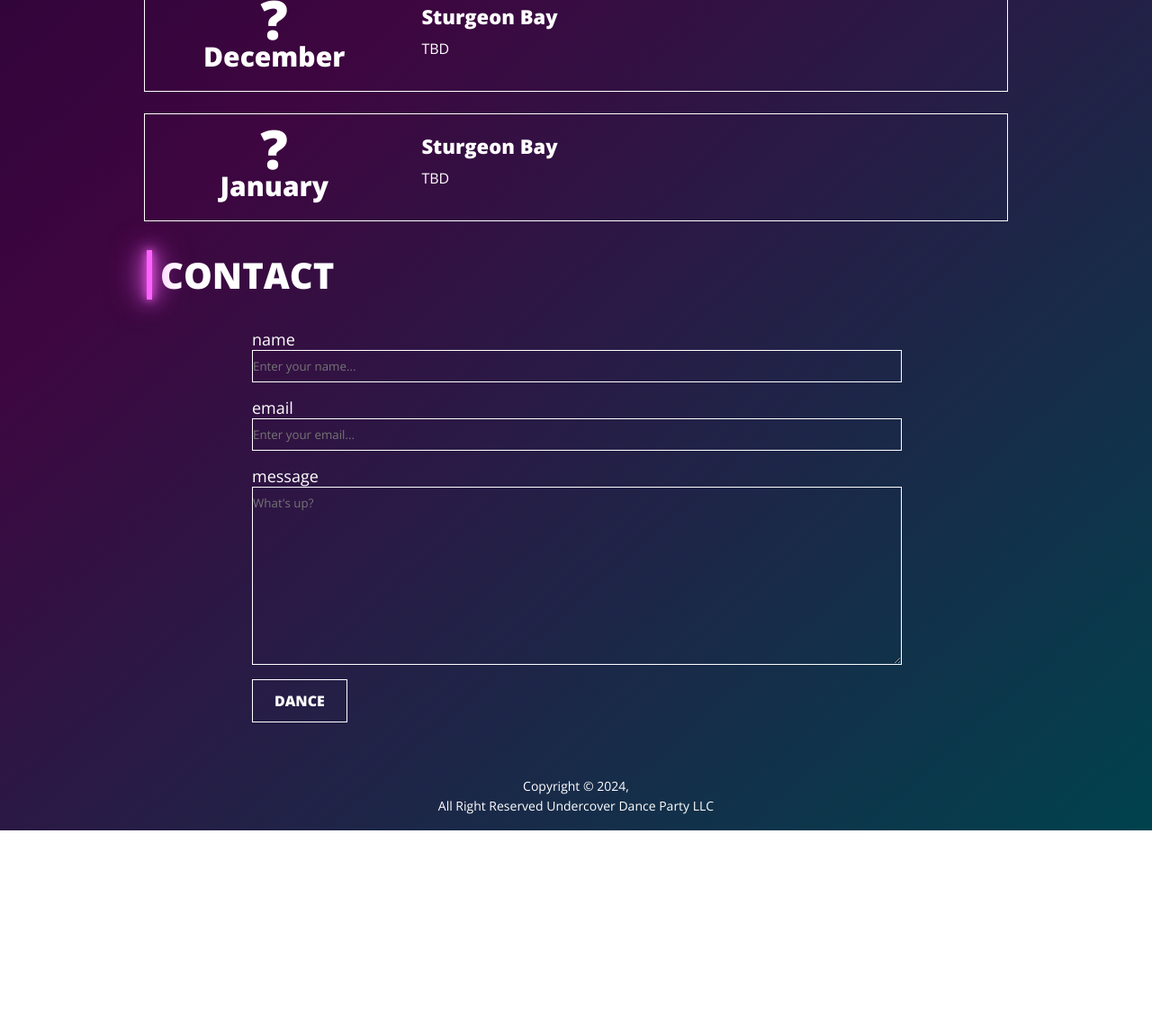
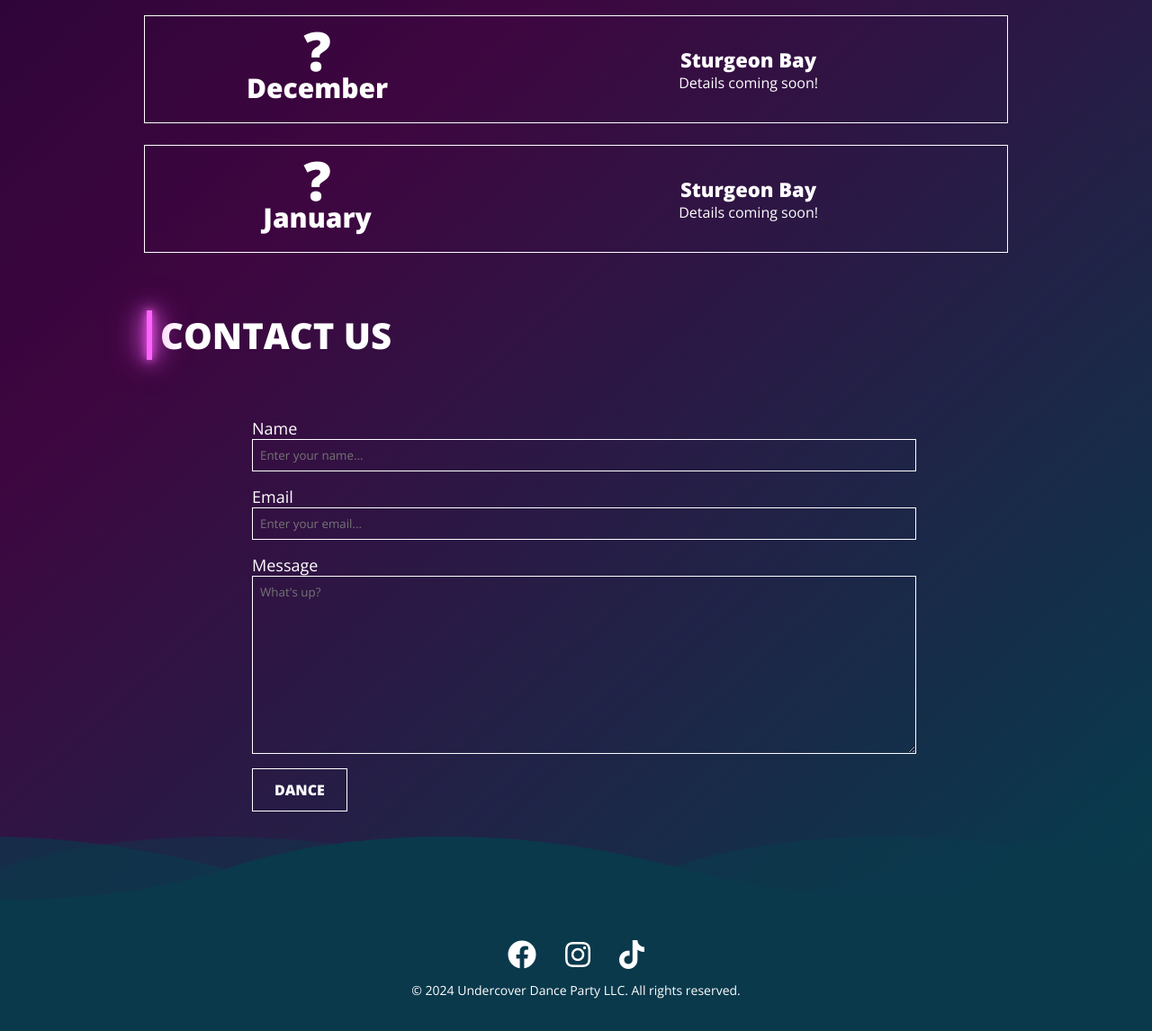
Before and after one commit to milan-stoj/doco-disco, a plain HTML site: page index.html in a window 1280 px wide. Shown: the part 1549-2695 px from the top of the page at 90% size. Before the commit the page ends 2472 px from the top, so only its background shows below. Drawn offline with nearby package versions, Linux system fonts and the light colour scheme.

Commit message:
feat: SEO and socials

```diff
--- a/index.html
+++ b/index.html
@@ -2,21 +2,26 @@
 <html lang="en">
 
 <head>
-    <title>Doco Disco</title>
+    <title>Undercover Dance Party - Sturgeon Bay's Premier Dance Events</title>
+    <meta charset="UTF-8">
     <meta name="viewport" content="width=device-width, initial-scale=1.0">
+    <meta name="description" content="Undercover Dance Party brings unforgettable silent disco events to Sturgeon Bay. Join us to find your rhythm, express yourself, and dance the night away.">
+    <meta name="keywords" content="Silent Disco, Dance Events, Sturgeon Bay, Dance Party, DJ Entertainment, Undercover Dance Party">
+    <meta name="author" content="Undercover Dance Party LLC">
     <link rel="stylesheet" href="style.css">
     <link rel="preconnect" href="https://fonts.googleapis.com">
     <link rel="preconnect" href="https://fonts.gstatic.com" crossorigin>
-    <link rel="preconnect" href="https://fonts.googleapis.com">
-    <link rel="preconnect" href="https://fonts.gstatic.com" crossorigin>
     <link href="https://fonts.googleapis.com/css2?family=Open+Sans:wght@300;400;500;800&display=swap" rel="stylesheet">
-    <link rel="stylesheet" href="https://cdnjs.cloudflare.com/ajax/libs/font-awesome/4.7.0/css/font-awesome.min.css">
+    <link href="https://cdnjs.cloudflare.com/ajax/libs/font-awesome/5.15.4/css/all.min.css" rel="stylesheet">
     <link href="https://unpkg.com/aos@2.3.1/dist/aos.css" rel="stylesheet">
 </head>
 
 <body>
+    <header>
         <nav>
-        <a id="logo" href="./index.html" class="logo"><span>UDP</span></a>
+            <a id="logo" href="./index.html" class="logo" aria-label="Undercover Dance Party Home">
+                <span>UDP</span>
+            </a>
             <div class="nav-links" id="navLinks">
                 <ul>
                     <li><a href="#about">ABOUT</a></li>
@@ -24,7 +29,7 @@
                     <li><a href="#contact">CONTACT</a></li>
                 </ul>
             </div>
-        <input type="checkbox" id="menuButton" />
+            <input type="checkbox" id="menuButton" aria-label="Menu">
             <label for="menuButton" class="menu-button-label">
                 <div class="white-bar"></div>
                 <div class="white-bar"></div>
@@ -32,22 +37,23 @@
                 <div class="white-bar"></div>
             </label>
         </nav>
+    </header>
+
+    <main>
         <section class="hero">
             <div class="logo" data-aos="fade-up" data-aos-duration="1000">
-            <img src="./images/udp.png">
+                <img src="./images/udp.png" alt="Undercover Dance Party Logo">
             </div>
             <div class="cta" data-aos="fade-up" data-aos-delay="1500" data-aos-duration="1000">
-            <button onclick="document.getElementById('about').scrollIntoView()">Learn More</a>
+                <button onclick="document.getElementById('about').scrollIntoView()">Learn More</button>
             </div>
         </section>
 
         <section id="about" class="container" data-aos="fade-up" data-aos-duration="1000">
-        <h1>ABOUT
-        </h1>
+            <h1>About Us</h1>
             <div class="content">
                 <div class="col">
-
-                <img src="./images/dancing.png">
+                    <img src="./images/dancing.png" alt="People Dancing at Undercover Dance Party">
                 </div>
                 <div class="col">
                     <p>
@@ -61,93 +67,95 @@
                     </p>
                 </div>
             </div>
-        </div>
         </section>
 
         <section id="events" class="container" data-aos="fade-up" data-aos-duration="1000">
-        <h1>Events
-        </h1>
-        <div class="row" style="text-align: center; display: inline-block; width: 100%;">
-        </div>
+            <h1>Upcoming Events</h1>
             <div class="events">
                 <ul>
                     <li>
                         <div class="time">
-                        <h2>
-                            ? <br><span>November</span>
-                        </h2>
+                            <h2> ? <br><span>November</span></h2>
                         </div>
                         <div class="details">
                             <h3>Sturgeon Bay</h3>
-                        <p>TBD</p>
-                        <!-- <a href="#">View Details</a> -->
+                            <p>Details coming soon!</p>
                         </div>
                     </li>
-
                     <li>
                         <div class="time">
-                        <h2>
-                            ? <br><span>December</span>
-                        </h2>
+                            <h2> ? <br><span>December</span></h2>
                         </div>
                         <div class="details">
                             <h3>Sturgeon Bay</h3>
-                        <p>TBD</p>
-                        <!-- <a href="#">View Details</a> -->
+                            <p>Details coming soon!</p>
                         </div>
                     </li>
-
                     <li>
                         <div class="time">
-                        <h2>
-                            ? <br><span>January</span>
-                        </h2>
+                            <h2> ? <br><span>January</span></h2>
                         </div>
                         <div class="details">
                             <h3>Sturgeon Bay</h3>
-                        <p>TBD</p>
-                        <!-- <a href="#">View Details</a> -->
+                            <p>Details coming soon!</p>
                         </div>
                     </li>
                 </ul>
             </div>
         </section>
 
-    <section id="contact" class="container" style="margin-bottom: 60px">
-        <h1>Contact
-        </h1>
+        <section id="contact" class="container" style="margin-bottom: 60px" data-aos="fade-up" data-aos-duration="1000">
+            <h1>Contact Us</h1>
             <div class="container">
-        <form action="https://formspree.io/f/mlepvapv" method="POST" data-aos="fade-up" data-aos-delay="300">
+                <form action="https://formspree.io/f/mlepvapv" method="POST">
                     <label>
-                name
-                <input type="text" name="_sendername" placeholder="Enter your name...">
+                        Name
+                        <input type="text" name="_sendername" placeholder="Enter your name..." required>
                     </label>
                     <label>
-                email
-                <input type="text" name="_replyto" placeholder="Enter your email...">
+                        Email
+                        <input type="email" name="_replyto" placeholder="Enter your email..." required>
                     </label>
                     <label>
-                message
-                <textarea type="text" name="message" placeholder="What's up?" rows="10"></textarea>
+                        Message
+                        <textarea name="message" placeholder="What's up?" rows="10" required></textarea>
                     </label>
-
-            <!-- other form fields here -->
-
                     <button type="submit"><b>DANCE</b></button>
                 </form>
             </div>
         </section>
+    </main>
 
     <footer>
-        <p>Copyright &copy; 2024, </p>
-        <p>All Right Reserved Undercover Dance Party LLC</p>
+        <ul class="social-links">
+            <li>
+                <a href="https://www.facebook.com/profile.php?id=61568477894450" aria-label="Follow us on Facebook">
+                    <i class="fab fa-facebook"></i>
+                </a>
+            </li>
+            <li>
+                <a href="https://www.instagram.com/undercoverdanceparty" aria-label="Follow us on Instagram">
+                    <i class="fab fa-instagram"></i>
+                </a>
+            </li>
+            <li>
+                <a href="https://www.tiktok.com/@undercoverdanceparty" aria-label="Follow us on TikTok">
+                    <i class="fab fa-tiktok"></i>
+                </a>
+            </li>
+        </ul>
+        <p>&copy; 2024 Undercover Dance Party LLC. All rights reserved.</p>
+        <div class="waves">
+            <div class="wave" id="wave1"></div>
+            <div class="wave" id="wave2"></div>
+            <div class="wave" id="wave3"></div>
+            <div class="wave" id="wave4"></div>
+        </div>
     </footer>
 
     <script src="https://ajax.googleapis.com/ajax/libs/jquery/3.6.0/jquery.min.js"></script>
     <script src="https://unpkg.com/aos@2.3.1/dist/aos.js"></script>
     <script src="index.js"></script>
-
 </body>
 
-
 </html>
--- a/style.css
+++ b/style.css
@@ -128,7 +128,7 @@ nav .nav-links ul li::after{
     content: '';
     width: 0%;
     height: 2px;
-    background-color: #690083;
+    background-color: #ff62ff;
     display: block;
     margin: auto;
     transition: 0.33s;
@@ -156,6 +156,7 @@ button:hover {
     backdrop-filter: blur(5px); /* Blurs content behind the navbar */
     border: 1px solid black;
     background-color: white;
+    color: black;
 }
 
 nav .fa{
@@ -169,6 +170,11 @@ nav .menu-button-label{
 .hero {
     height: 100vh;
     width: 100%;
+    display: flex;
+    align-items: center;
+    justify-content: center;
+    margin: auto;
+    max-width: 1080px;
     position: relative;
     justify-content: center;
     align-items: center;
@@ -192,7 +198,8 @@ nav .menu-button-label{
 .container {
     position: relative;
     width: 75%;
-    margin: 32px auto;
+    max-width: 1080px;
+    margin: 64px auto;
     color: white;
     scroll-margin-top: 130px;
     text-align: left;
@@ -202,8 +209,6 @@ nav .menu-button-label{
     margin-top: 2rem;
     display: flex;
 }
-
-
 
 .container h1{
     position: relative;
@@ -322,7 +327,7 @@ the events section */
 .events ul li .time {
     position: relative;
     box-sizing: border-box;
-    width: 30%;
+    width: 40%;
     height: 100%;
     float: left;
     text-align: center;
@@ -332,7 +337,7 @@ the events section */
 /* Styling the hover effect
     of events section */
 .events ul li:hover .time {
-    background: #e91e63;
+    background: #ff62ff;
 }
 
 /* Styling the header of time
@@ -355,9 +360,13 @@ class of events section */
 /* Styling the details
 class of events section */
 .events ul li .details {
-    padding: 20px 20px;
+    display: flex;
+    flex-direction: column;
+    align-items: center;
+    justify-content: center;
     box-sizing: border-box;
-    width: 70%;
+    margin: auto;
+    width: 60%;
     height: 100%;
     float: left;
 }
@@ -367,8 +376,6 @@ details class of events section */
 .events ul li .details h3 {
     text-align: left;
     position: relative;
-    margin: 0;
-    padding: 0;
     font-size: 22px;
 }
 
@@ -376,8 +383,6 @@ details class of events section */
 class of events section */
 .events ul li .details p {
     position: relative;
-    margin: 10px 0 0;
-    padding: 0;
     font-size: 16px;
 }
 
@@ -401,13 +406,6 @@ class of events section */
     border-color: #6301a5;
 }
 
-
-/* Contact form */
-.contact {
-    overflow-y: hidden; /*Fixed issue with contact form creating a scroll bar during animation*/
-}
-
-
 form{
     width: 100%;
 }
@@ -423,7 +421,7 @@ textarea{
     display: block;
     color: white;
     background-color: transparent;
-    padding: 8px 0px;
+    padding: 8px 8px;
     margin-bottom: 1rem;
     border: 1px solid white;
 }
@@ -434,14 +432,107 @@ textarea{
 
 /* ------------ fooooooooter ---------- */
 
-footer{
+footer {
+    margin-top: 128px;
     position: relative;
+    width: 100%;
+    min-height: 100px;
+    background: #0a394c;
     color: white;
+    display: flex;
+    gap: 0.5rem;
+    flex-direction: column;
+    justify-content: center;
+    align-items: center;
+    font-size: smaller;
+    padding-bottom: 1rem;
+}
+
+footer .social-links {
+    position: relative;
+    display: flex;
+    justify-content: center;
+    flex-wrap: wrap;
+}
+
+footer .social-links li {
+    list-style: none;
+}
+
+footer .social-links li a {
+    font-size: 2rem;
+    margin: 0 1rem;
+    color: white;
+    display: inline-block;
+    list-style: none;
+    transition: 0.5s;
+}
+
+footer .social-links a:hover {
+    transform: translateY(-0.37rem);
+}
+
+footer .waves {
+    z-index: -9999;
+}
+
+footer .wave {
+    z-index: 0;
+    position: absolute;
+    top: -100px;
+    left: 0;
+    width: 100%;
+    height: 100px;
+    background: url(./images/wave.png);
+    background-size: 1000px;
+}
+
+footer .wave#wave1 {
+    opacity: 1;
     bottom: 0;
-    font-size: 8px;
-    text-align: center;
-    margin: 1rem 1rem;
-  }
+    animation: animateWave 8s linear infinite;
+}
+
+footer .wave#wave2 {
+    z-index: 999;
+    opacity: 0.66;
+    bottom: 10px;
+    animation: animateWave2 8s linear infinite;
+}
+
+footer .wave#wave3 {
+    z-index: 998;
+    opacity: 0.33;
+    bottom: 0;
+    animation: animateWave 6s linear infinite;
+}
+
+footer .wave#wave4 {
+    z-index: 997;
+    opacity: 0.16;
+    bottom: 10px;
+    animation: animateWave2 6s linear infinite;
+}
+
+/**ANIMATIONS**/
+@keyframes animateWave {
+    0% {
+        background-position-x: 1000px;
+    }
+    100% {
+        background-position-x: 0px;
+    }
+}
+
+@keyframes animateWave2 {
+    0% {
+        background-position-x: 0px;
+    }
+    100% {
+        background-position-x: 1000px;
+    }
+}
+
 
 
 /* -------------- responsive ------------- */
@@ -479,10 +570,10 @@ footer{
         outline: 1px solid white;
         border-radius: 0 0 0 1rem;
         height: auto;
-        width:175px;
+        width:125px;
         top: 75px;
-        right: -175px;
-        text-align: left;
+        right: -125px;
+        text-align: right;
         z-index: 1000;
         transition: 0.75s;
     }
```
Also changed, not shown: images/wave.png (added). Lines whose indentation alone changed are shown as unchanged.
